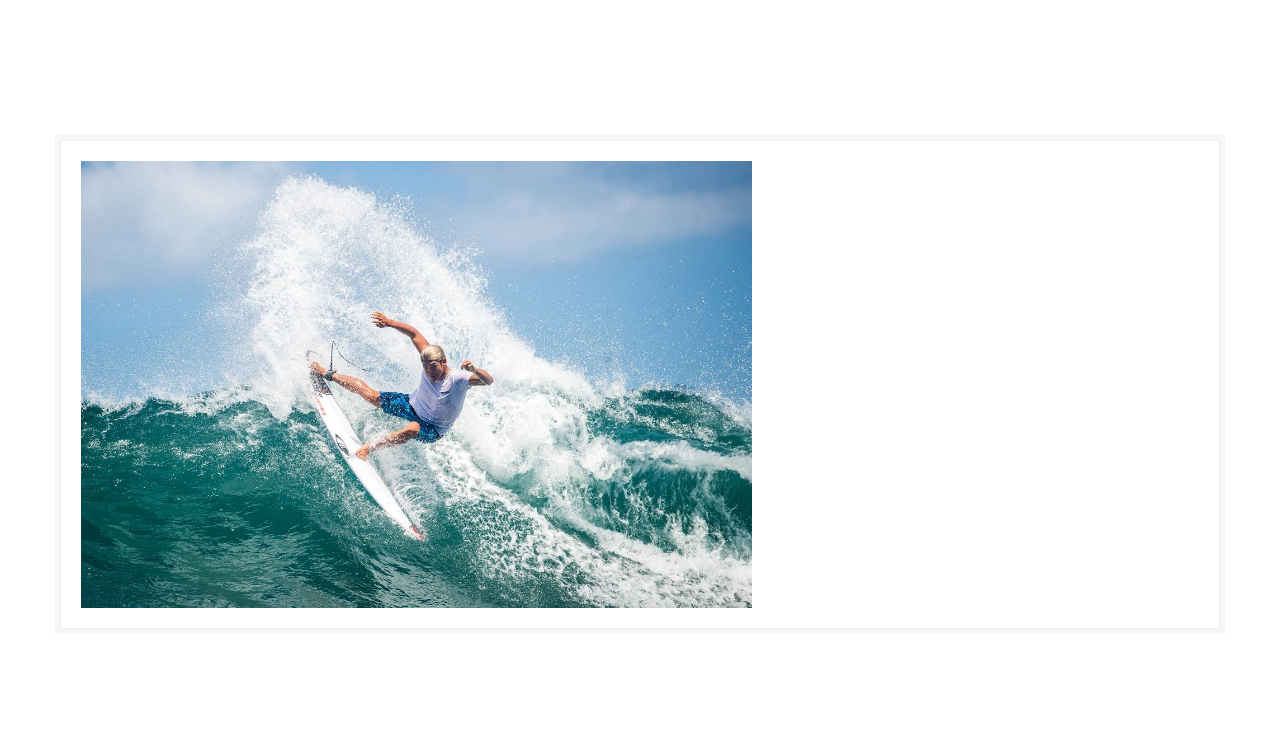
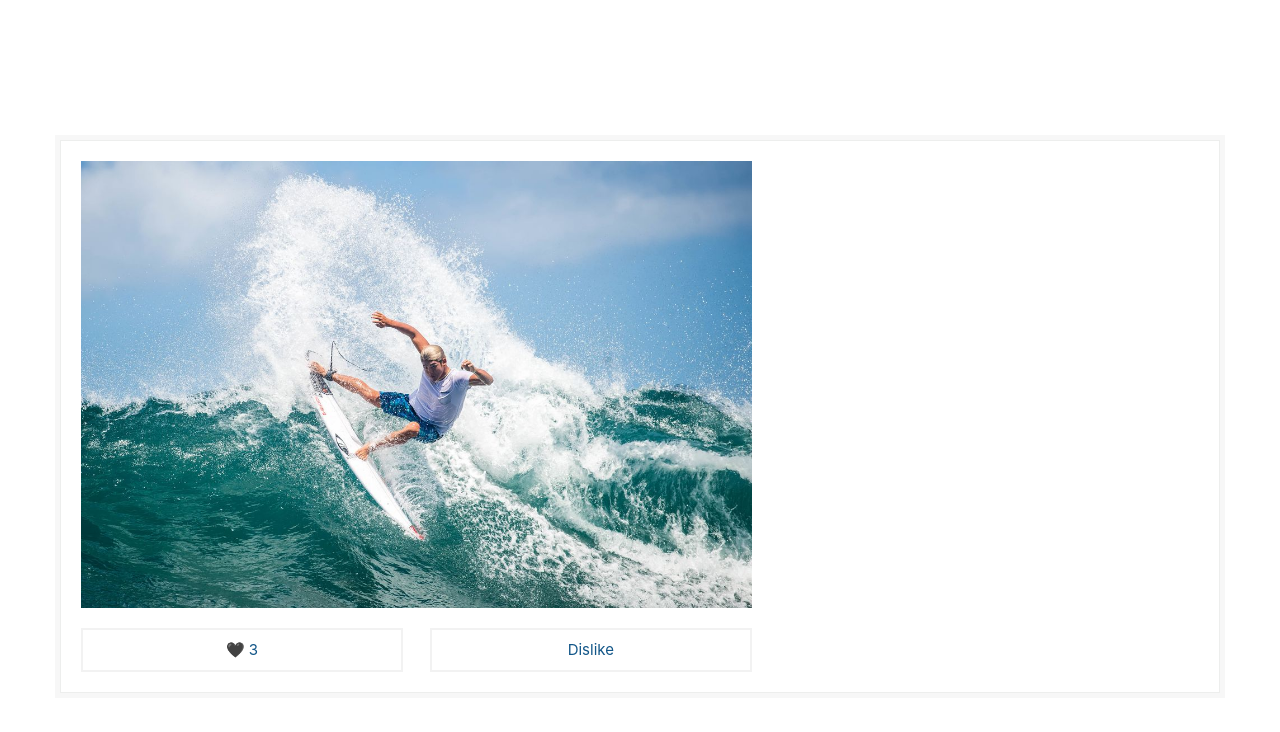
Before and after one commit to IlyaKrapivnoy/redux_post_project, a React (Create React App) app: page / in a window 1280 px wide. Shown: the top 732 px of the page. Built offline with nearby package versions, Linux system fonts and the light colour scheme.

Commit message:
add Likes component

```diff
--- a/src/App.js
+++ b/src/App.js
@@ -1,17 +1,19 @@
 import './App.css';
+import Likes from './Likes';
 
 function App() {
-  return (
-    <div className="App">
-      <div className="wrap">
-        <div className="card">
-          <div className="card-image">
-            <img src="./sea.jpg" alt="surfing"/>
-          </div>
+    return (
+        <div className='App'>
+            <div className='wrap'>
+                <div className='card'>
+                    <div className='card-image'>
+                        <img src='./sea.jpg' alt='surfing' />
+                        <Likes likes='3' />
+                    </div>
+                </div>
+            </div>
         </div>
-      </div>
-    </div>
-  );
+    );
 }
 
 export default App;
--- /dev/null
+++ b/src/Likes.jsx
@@ -0,0 +1,11 @@
+function Likes(props) {
+    console.log(props);
+    return (
+        <div className='button-controls'>
+            <button>🖤 {props.likes}</button>
+            <button>Dislike</button>
+        </div>
+    );
+}
+
+export default Likes;
```
